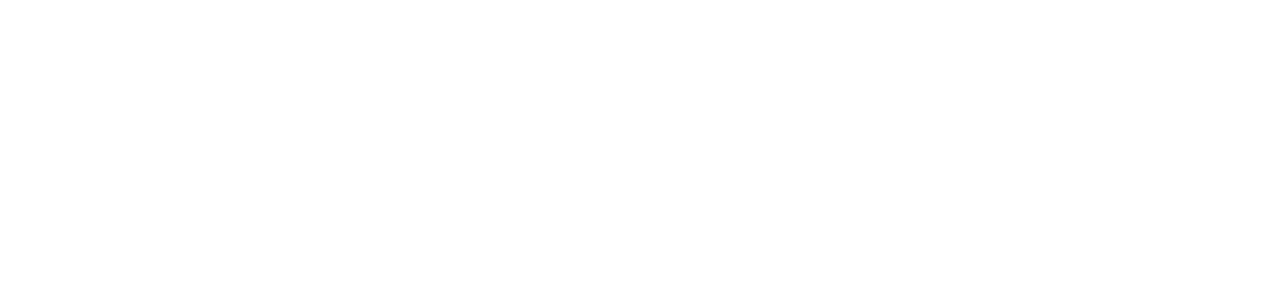
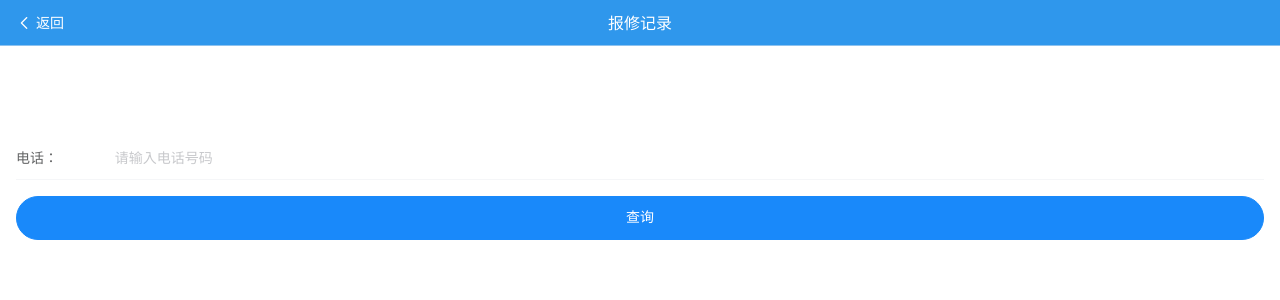
Before and after one commit to zeng-jc/report, a Vue app: page /repquery in a window 1280 px wide. Shown: the top 300 px of the page. Built offline with nearby package versions, Linux system fonts and the light colour scheme.

Commit message:
报修查询功能已完成

```diff
--- a/src/assets/css/global.css
+++ b/src/assets/css/global.css
@@ -5,13 +5,15 @@
   margin: 0;
   padding: 0;
 }
-
 html,
 body,
 #app {
   height: 100%;
 }
-
 .van-nav-bar {
   background-color: #2f97ec;
+  position: fixed;
+  top: 0;
+  left: 0;
+  right: 0;
 }
--- a/src/http/index.js
+++ b/src/http/index.js
@@ -1,8 +1,8 @@
 import axios from 'axios'
 
 const instance = axios.create({
-  baseURL: 'http://localhost:3000/',
-  timeout: '8000',
+  baseURL: 'http://127.0.0.1:3000/api/private/v1/',
+  timeout: '5000',
   method: 'GET'
 })
 
--- a/src/plugin/vant.js
+++ b/src/plugin/vant.js
@@ -1,6 +1,6 @@
 import Vue from 'vue'
 
-import { Button, NavBar, Form, Field, Uploader, Picker, Popup, Toast, Cascader, Icon } from 'vant'
+import { Button, NavBar, Form, Field, Uploader, Picker, Popup, Toast, Cascader, Icon, Divider, Tag, Dialog } from 'vant'
 
 Vue.use(Button)
 Vue.use(NavBar)
@@ -11,5 +11,8 @@
 Vue.use(Popup)
 Vue.use(Cascader)
 Vue.use(Icon)
+Vue.use(Divider)
+Vue.use(Tag)
 
 Vue.prototype.$toast = Toast
+Vue.prototype.$dialog = Dialog
--- a/src/views/Home.vue
+++ b/src/views/Home.vue
@@ -8,7 +8,7 @@
 
       <li @click="reportClick"><van-icon name="setting" class="homeIcon" /> 点击报修</li>
 
-      <li><van-icon name="printer" class="homeIcon" /> 报修查询</li>
+      <li @click="queryClick"><van-icon name="printer" class="homeIcon" /> 报修查询</li>
     </ul>
   </div>
 </template>
@@ -19,6 +19,9 @@
     reportClick() {
       this.$router.push('/report')
     },
+    queryClick() {
+      this.$router.push('/repquery')
+    },
   },
 }
 </script>
@@ -26,7 +29,10 @@
 <style lang="less" scoped>
 #home {
   background-color: #f8f8f8;
-  height: 100%;
+  height: 100vh;
+  overflow: auto;
+  box-sizing: border-box;
+  border-top: 46px solid transparent;
 }
 
 .school {
--- /dev/null
+++ b/src/views/RepQuery.vue
@@ -0,0 +1,135 @@
+<template>
+  <div id="report-query">
+    <van-nav-bar title="报修记录" left-text="返回" left-arrow @click-left="onClickLeft" />
+    <van-form @submit="onSubmit">
+      <van-field
+        v-model="phone"
+        name="u_phone"
+        label="电话："
+        placeholder="请输入电话号码"
+        :rules="[
+          { required: true, message: '请填写用电话号码！' },
+          { name: /^1[3456789]\d{9}$/, message: '手机号码格式错误！' },
+        ]"
+      />
+      <div style="margin: 16px">
+        <van-button round block type="info" native-type="submit">查询</van-button>
+      </div>
+    </van-form>
+    <van-divider :style="{ color: '#1989fa', borderColor: '#1989fa', padding: '0 16px' }" />
+    <!-- <div class="record">仅展示近5次提交的记录</div> -->
+    <ul class="report-list">
+      <li v-for="(item, index) in reportList" :key="index" @click="showDialog(item)">
+        <div>地点：{{ item.address + item.d_address + '' }}</div>
+        <div class="date-format">提交时间：{{ dateFormart(item.rp_time) }}</div>
+        <div>
+          是否解决：<van-tag type="danger" v-if="item.rp_state === 0">未解决</van-tag>
+          <van-tag type="success" v-else>已解决</van-tag>
+          <span class="click-details">（点击查看详情）</span>
+        </div>
+      </li>
+      <div class="tips-text">{{ tipsText }}</div>
+    </ul>
+  </div>
+</template>
+
+<script>
+import { dateFormart } from 'common/utils'
+export default {
+  data() {
+    return {
+      phone: '',
+      // 报告列表
+      reportList: [],
+      tipsText: '',
+    }
+  },
+  methods: {
+    dateFormart,
+    onClickLeft() {
+      this.$router.back()
+    },
+    // 表单提交方法
+    async onSubmit(values) {
+      const res = await this.$http({
+        url: '/report',
+        params: values,
+      })
+
+      if (res === undefined) {
+        this.tipsText = '暂无记录'
+      } else {
+        this.reportList = res.data.list
+        this.tipsText = ''
+      }
+    },
+    showDialog(curItem) {
+      if (curItem.rp_handler === null || curItem.rp_result === null) {
+        this.$dialog({
+          message: '暂无详细信息',
+        })
+      } else {
+        this.$dialog({
+          title: '处理人：' + curItem.rp_handler,
+          message: '处理结果' + curItem.rp_result,
+        })
+      }
+    },
+  },
+}
+</script>
+
+<style lang="less" scoped>
+#report-query {
+  height: 100vh;
+  overflow: auto;
+  box-sizing: border-box;
+  border-top: 46px solid transparent;
+}
+/deep/ .van-ellipsis.van-nav-bar__title {
+  color: #fff;
+}
+
+/deep/ .van-nav-bar__text {
+  color: #fff;
+}
+/deep/ .van-icon.van-icon-arrow-left.van-nav-bar__arrow {
+  color: #fff;
+}
+
+.van-form {
+  margin: 7% 0;
+}
+.record {
+  text-align: center;
+  color: #d0d0d0;
+  font-size: 14px;
+  margin-bottom: 5%;
+}
+
+.report-list {
+  li {
+    box-sizing: border-box;
+    width: 100%;
+    padding: 10px 16px;
+    overflow: hidden;
+    color: #323233;
+    font-size: 14px;
+    line-height: 24px;
+    background-color: #fff;
+    border-bottom: 1px solid #ebedf0;
+    .date-format {
+      color: #9e9e9e;
+    }
+    .click-details {
+      font-size: 12px;
+      margin-right: 5px;
+    }
+  }
+
+  .tips-text {
+    text-align: center;
+    color: #bebebe;
+  }
+}
+</style>
--- a/src/views/Report.vue
+++ b/src/views/Report.vue
@@ -1,12 +1,12 @@
 <template>
   <div id="report">
-    <van-nav-bar title="报修平台" left-text="返回" left-arrow @click-left="onClickLeft" />
+    <van-nav-bar title="立即报修" left-text="返回" left-arrow @click-left="onClickLeft" />
     <div class="school"></div>
     <van-form validate-first @failed="onFailed" @submit="onSubmit">
       <!-- 姓名 -->
       <van-field
         v-model="reportName"
-        name="name"
+        name="u_name"
         label="姓名："
         placeholder="请输入报修人姓名（必填）"
         :rules="[{ required: true, message: '请填写您的姓名！' }]"
@@ -15,12 +15,12 @@
       <!-- 电话 -->
       <van-field
         v-model="reportPhone"
-        name="phone"
+        name="u_phone"
         label="电话："
         type="number"
         placeholder="请输入报修人电话（必填）"
         :rules="[
-          { required: true, message: '请填写您的手机号码！' },
+          { required: true, message: '请填写电话号码！' },
           { name: /^1[3456789]\d{9}$/, message: '手机号码格式错误！' },
         ]"
       />
@@ -30,7 +30,7 @@
       <van-field
         readonly
         clickable
-        name="identity"
+        name="u_identity"
         :value="identityVal"
         label="身份："
         placeholder="请选择报修人身份（必选）"
@@ -64,16 +64,16 @@
       <!-- 详细地址 -->
       <van-field
         v-model="ditailAddress"
-        name="ditailAddress"
+        name="d_address"
         label="详细地址："
         placeholder="请输入详细地址（必填）"
         :rules="[{ required: true, message: '请填写详细地址！' }]"
       />
 
       <!-- 拍照上传 -->
-      <van-field name="uploader" label="拍照上传：">
+      <van-field name="rp_pic" label="拍照上传：">
         <template #input>
-          <van-uploader v-model="uploader" />
+          <van-uploader v-model="uploader" :max-count="1" />
         </template>
       </van-field>
 
@@ -83,14 +83,13 @@
         rows="2"
         autosize
         label="故障描述："
-        name="detailDes"
+        name="rp_describe"
         type="textarea"
         maxlength="120"
         placeholder="请输入详细内容（必填）"
         show-word-limit
         :rules="[{ required: true, message: '请填写详细内容' }]"
       />
-
       <div style="margin: 16px">
         <van-button round block type="info" native-type="submit">提交</van-button>
       </div>
@@ -133,17 +132,21 @@
         this.$toast.fail('提交失败')
         return
       }
-      values.c_time = Date.parse(new Date())
+      // 报修时间与状态
+      values.rp_time = Date.parse(new Date())
+      values.rp_state = 0
       this.$toast.loading({
         message: '加载中...',
         onClose: async () => {
           const res = await this.$http({
-            method: 'get',
-            params: {
-              values,
-            },
+            method: 'post',
+            url: '/report',
+            data: values,
           })
-          console.log(res)
+          if (res === undefined) {
+            this.$toast.success('提交失败')
+            return
+          }
           this.$toast.success('提交成功')
         },
       })
@@ -175,6 +178,12 @@
 </script>
 
 <style lang="less" scoped>
+#report {
+  height: 100vh;
+  overflow: auto;
+  box-sizing: border-box;
+  border-top: 46px solid transparent;
+}
 .school {
   height: 45px;
   margin: 10px 0;
```
Also changed, not shown: src/router/index.js (+7 -2 lines), 1 other file (tests, documents, lock files or other folders).
